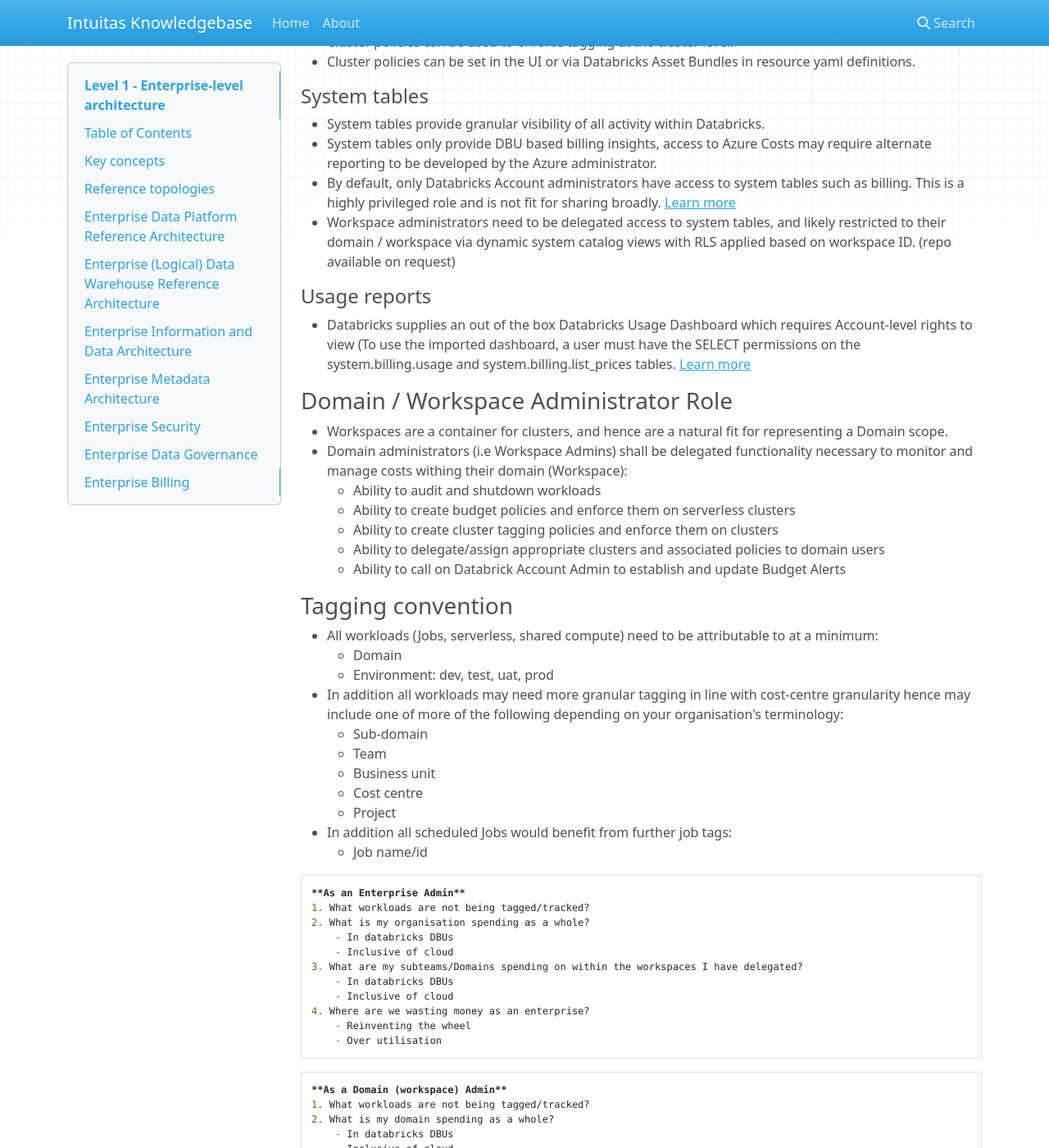
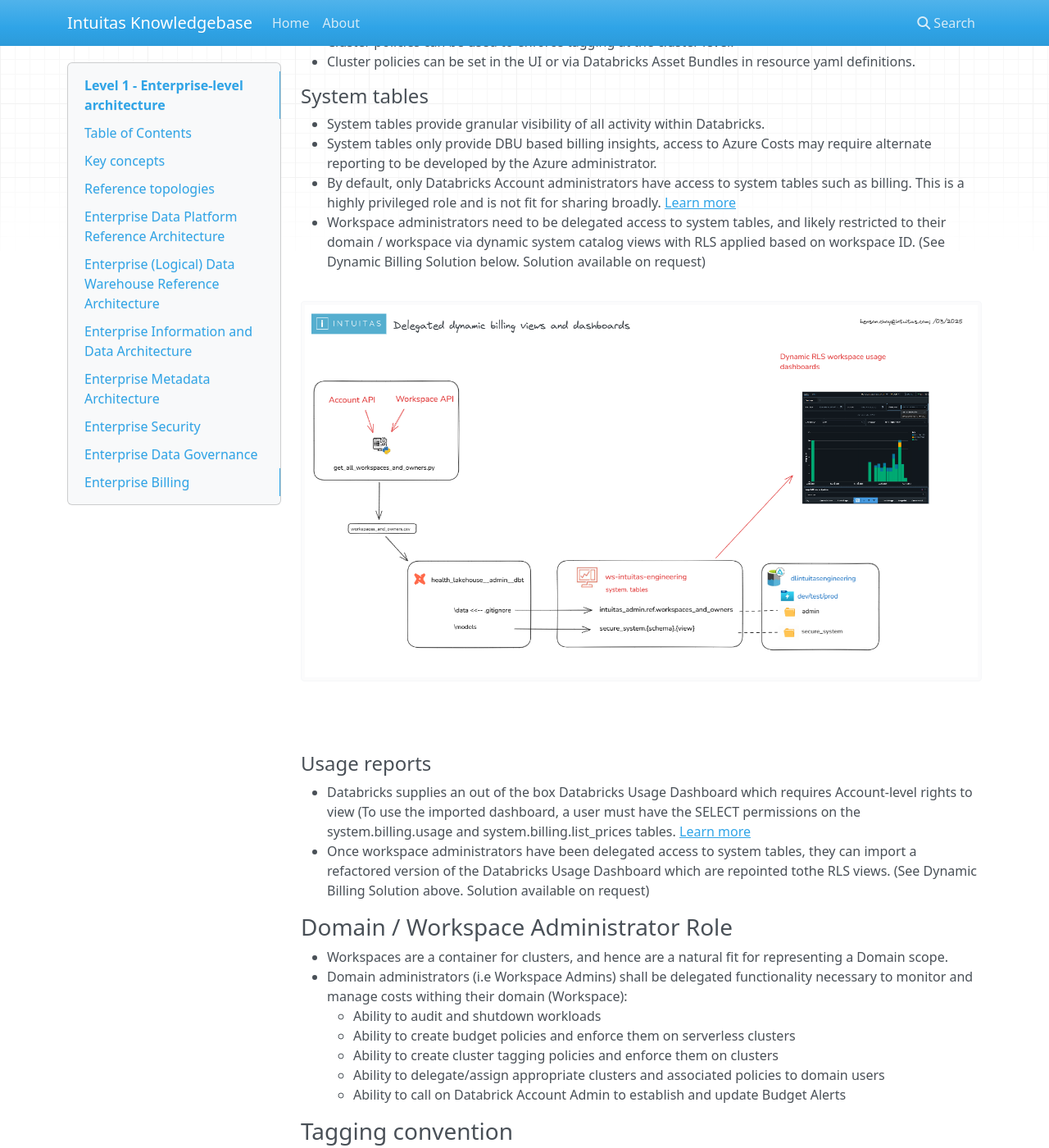
Before and after one commit to bensonchoyintuitas/intuitas_knowledgebase, an MkDocs documentation site: the page built from docs/level_1.md, in a window 1280 px wide and 1400 px high, scrolled down 8621 px. Shown: the whole window at 82% size. Built offline with MkDocs 1.6.1, drawn with Linux system fonts in a browser that asks for light colours; nearby versions of some CDN libraries.

Commit message:
dyanmic billing

```diff
--- a/docs/level_1.md
+++ b/docs/level_1.md
@@ -276,11 +276,17 @@
 - System tables provide granular visibility of all activity within Databricks.
 - System tables only provide DBU based billing insights, access to Azure Costs may require alternate reporting to be developed by the Azure administrator.
 - By default, only Databricks Account administrators have access to system tables such as billing. This is a highly privileged role and is not fit for sharing broadly. [Learn more](https://learn.microsoft.com/en-au/azure/databricks/admin/system-tables)
-- Workspace administrators need to be delegated access to system tables, and likely restricted to their domain / workspace via dynamic system catalog views with RLS applied based on workspace ID. (repo available on request)
+- Workspace administrators need to be delegated access to system tables, and likely restricted to their domain / workspace via dynamic system catalog views with RLS applied based on workspace ID. (See Dynamic Billing Solution below. Solution available on request)
+
+
+<img src="../img/dynamic_billing.png"  alt="Dynamic Billing Solution">
+
+<br>
 
 #### Usage reports
 
 - Databricks supplies an out of the box Databricks Usage Dashboard which requires Account-level rights to view (To use the imported dashboard, a user must have the SELECT permissions on the system.billing.usage and system.billing.list_prices tables. [Learn more](https://learn.microsoft.com/en-au/azure/databricks/admin/account-settings/usage)
+- Once workspace administrators have been delegated access to system tables, they can import a refactored version of the Databricks Usage Dashboard which are repointed tothe RLS views. (See Dynamic Billing Solution above. Solution available on request)
 
 ### Domain / Workspace Administrator Role
 
```
Also changed, not shown: docs/img/dynamic_billing.png (added), site/img/dynamic_billing.png (added), site/index.html, site/level_1/index.html, site/search/search_index.json.
